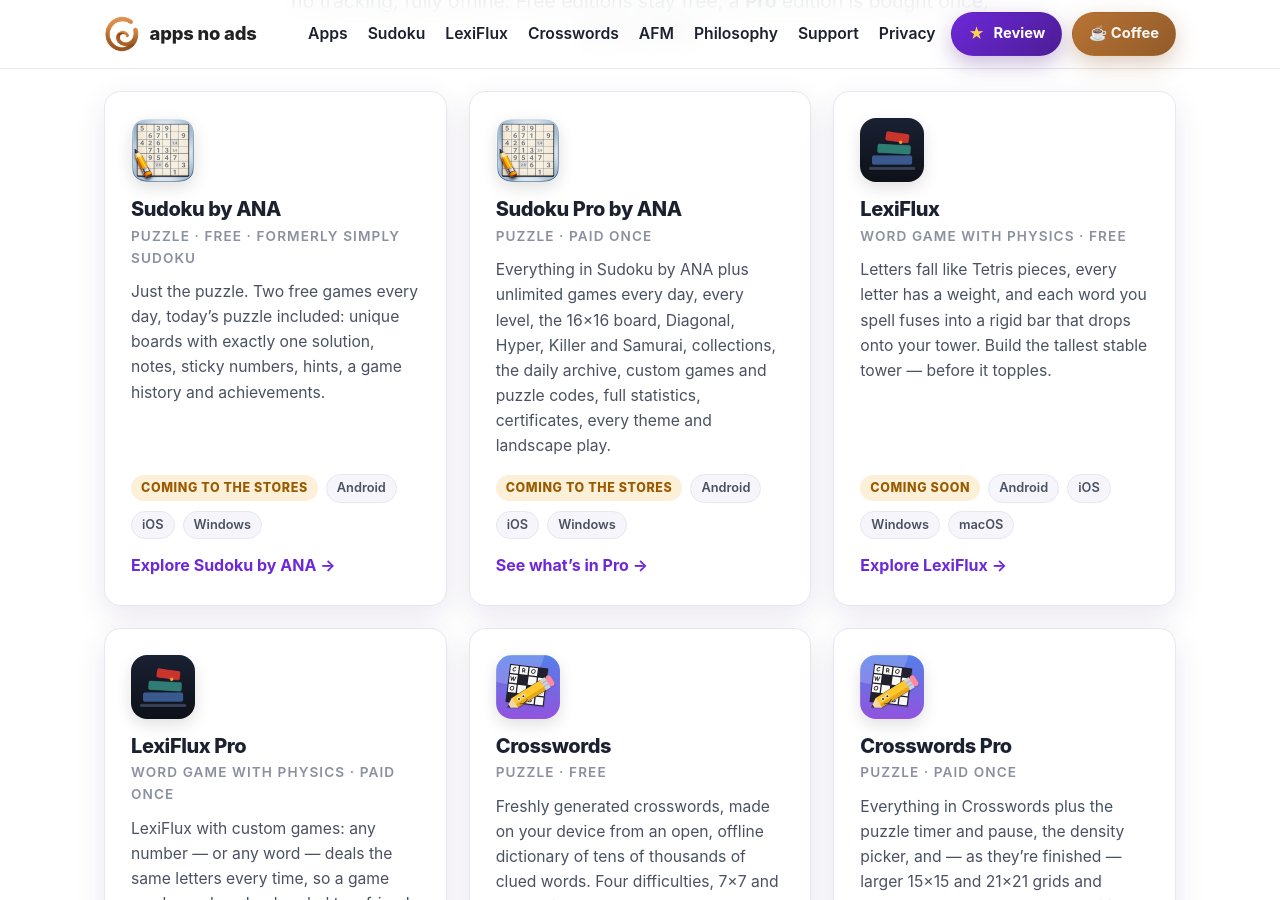
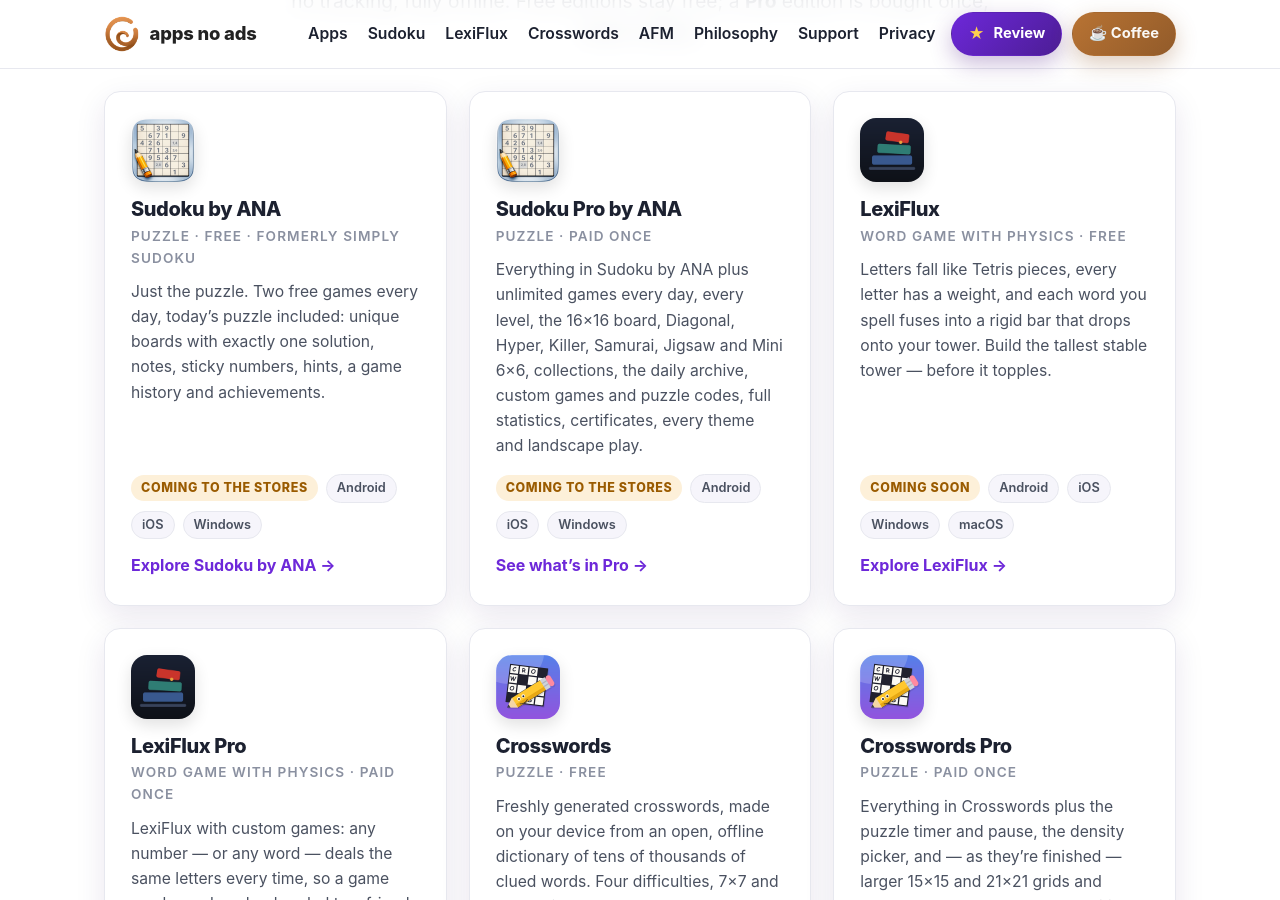
Before and after one commit to mstevensjr/appsnoads, a Jekyll site: the page index.html, which Jekyll copies as it is, in a window 1280 px wide and 900 px high, scrolled down 1009 px. Built offline with Jekyll 4.4.1, drawn with Linux system fonts in a browser that asks for light colours.

Commit message:
Sudoku Pro: Jigsaw and Mini 6x6 variants (Sudoku round 24)
Co-Authored-By: Claude Opus 5.5 <noreply@anthropic.com>

```diff
--- a/index.html
+++ b/index.html
@@ -97,7 +97,7 @@
         <img class="icon" src="apps/simply-sudoku.png" width="64" height="64" alt="" loading="lazy">
         <h3>Sudoku Pro by ANA</h3>
         <div class="kind">Puzzle · paid once</div>
-        <p>Everything in Sudoku by ANA plus unlimited games every day, every level, the 16×16 board, Diagonal, Hyper, Killer and Samurai, collections, the daily archive, custom games and puzzle codes, full statistics, certificates, every theme and landscape play.</p>
+        <p>Everything in Sudoku by ANA plus unlimited games every day, every level, the 16×16 board, Diagonal, Hyper, Killer, Samurai, Jigsaw and Mini 6×6, collections, the daily archive, custom games and puzzle codes, full statistics, certificates, every theme and landscape play.</p>
         <div class="meta"><span class="status soon">Coming to the stores</span><span class="plat">Android</span><span class="plat">iOS</span><span class="plat">Windows</span></div>
         <span class="more">See what’s in Pro →</span>
       </a>
--- a/sudoku.html
+++ b/sudoku.html
@@ -167,7 +167,7 @@
         <tr><td>No ads, no accounts, no tracking, fully offline</td><td class="yes">✓</td><td class="yes">✓</td></tr>
         <tr><td>Games per day</td><td>2</td><td><strong>Unlimited</strong></td></tr>
         <tr><td>Levels</td><td>Easy, Medium</td><td>Easy, Medium, <strong>Hard, Expert</strong></td></tr>
-        <tr><td>Boards and variants</td><td>9×9 classic<br><small>One free game of each Pro puzzle type.</small></td><td>9×9, <strong>16×16</strong>, <strong>Diagonal, Hyper, Killer, Samurai</strong></td></tr>
+        <tr><td>Boards and variants</td><td>9×9 classic<br><small>One free game of each Pro puzzle type.</small></td><td>9×9, <strong>16×16</strong>, <strong>Diagonal, Hyper, Killer, Samurai, Jigsaw, Mini 6×6</strong></td></tr>
         <tr><td>Collections (Symmetry, Extreme, Weekend Challenge)</td><td class="no">—</td><td class="yes">✓</td></tr>
         <tr><td>Daily archive</td><td class="no">—</td><td class="yes">✓</td></tr>
         <tr><td>Custom games and puzzle codes</td><td class="no">—</td><td class="yes">✓</td></tr>
```
